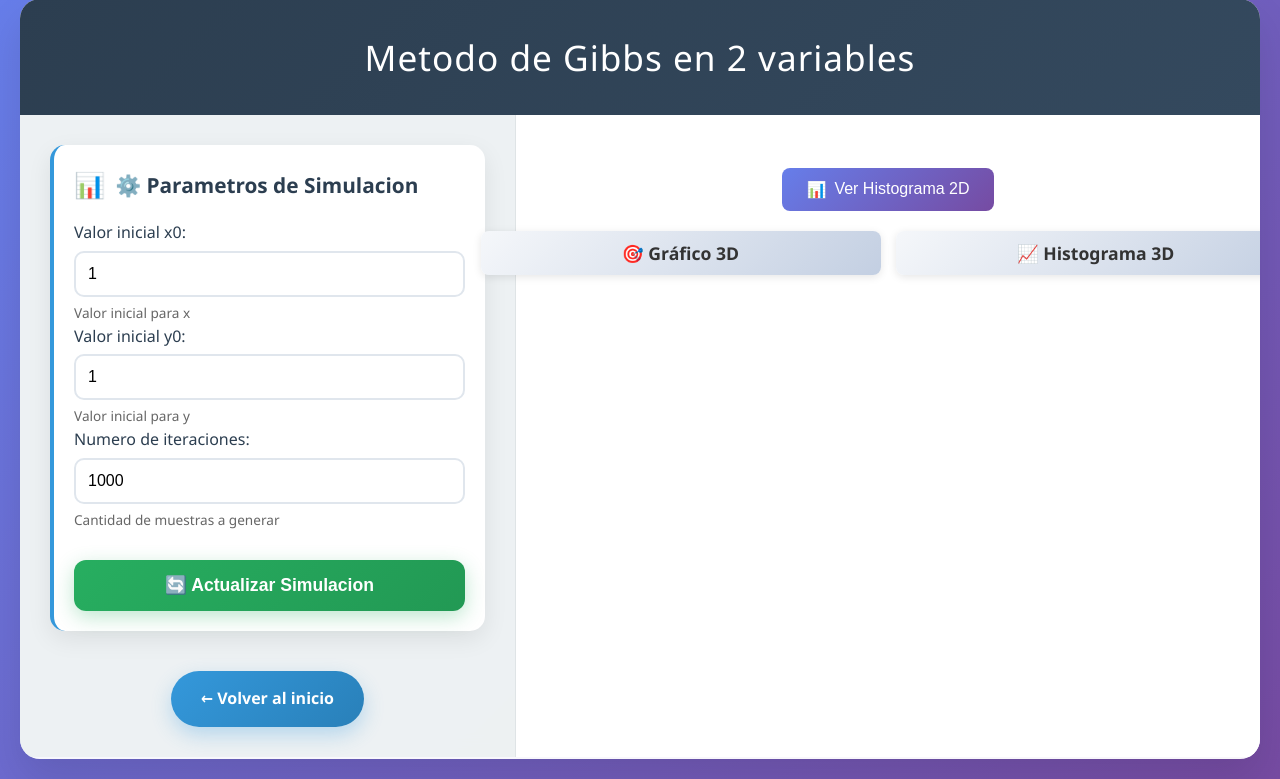
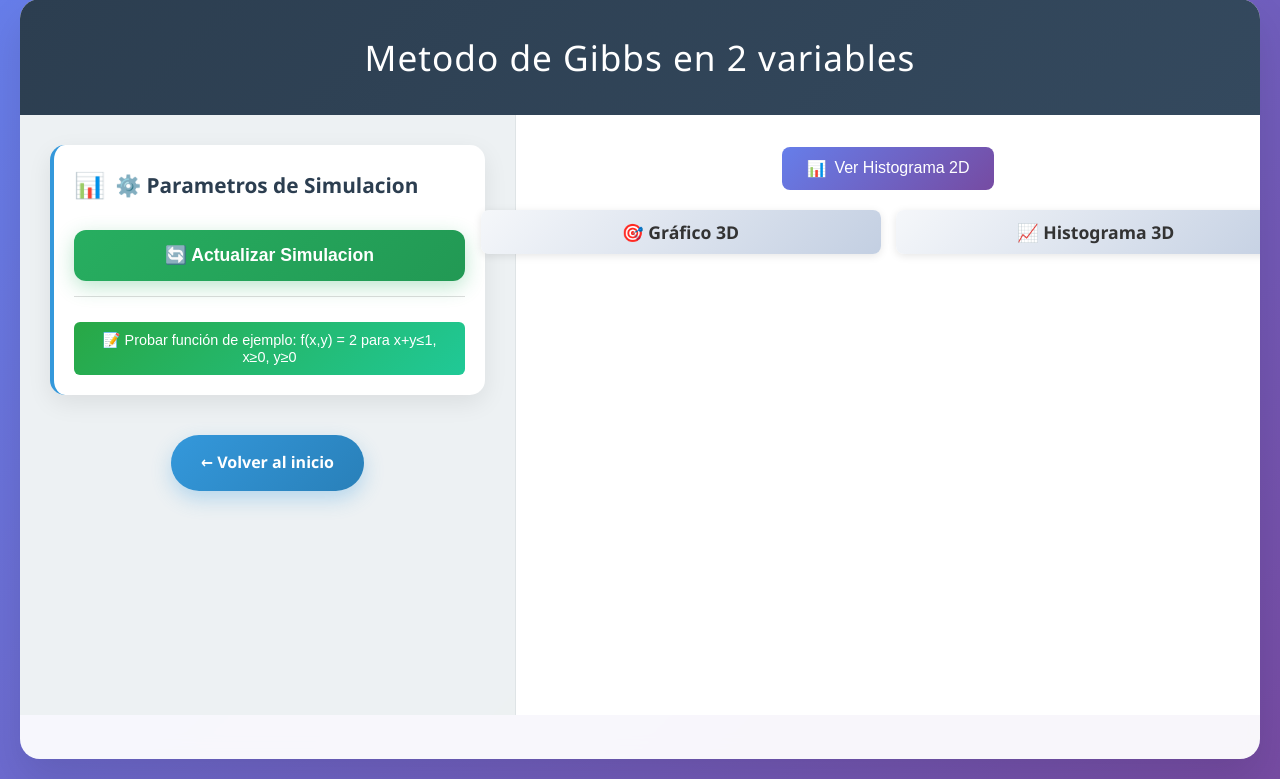
Before and after one commit to isaacwide/SFP, a Flask app: page /gibbs2 in a window 1280 px wide. Shown: the part 21-800 px from the top of the page. Run offline with Flask 3, Linux system fonts and the light colour scheme; some libraries are stand-ins or nearby versions.

Commit message:
funcion de jemplo en Gibbs

```diff
--- a/templates/grafic3d.html
+++ b/templates/grafic3d.html
@@ -39,6 +39,24 @@
 
         .info-card {
             margin-bottom: 20px;
+        }
+
+        .ejemplo-button {
+            background: linear-gradient(135deg, #28a745 0%, #20c997 100%);
+            color: white;
+            border: none;
+            padding: 10px 16px;
+            border-radius: 6px;
+            font-size: 0.9rem;
+            cursor: pointer;
+            width: 100%;
+            transition: all 0.3s ease;
+            margin-top: 10px;
+        }
+
+        .ejemplo-button:hover {
+            transform: translateY(-1px);
+            box-shadow: 0 3px 8px rgba(40, 167, 69, 0.3);
         }
 
         /* Nuevos estilos para vista dual */
@@ -145,25 +163,13 @@
                         </div>
                         {% endif %}
 
-                        {% if distribucion == 'gibbs2'%}
+                        <button type="submit" class="update-button">🔄 Actualizar Simulacion</button>
 
-                        <div class="input-group">
-                            <label for="x">Valor inicial x0:</label>
-                            <input type="number" id="x" name="x" min="0" max="10" value="1" required>
-                            <small>Valor inicial para x</small>
-
-                            <label for="y">Valor inicial y0:</label>
-                            <input type="number" id="y" name="y" min="0" max="10" value="1" required>
-                            <small>Valor inicial para y</small>
-
-                            <label for="n">Numero de iteraciones:</label>
-                            <input type="number" id="n" name="n" min="100" max="100000" value="1000" required>
-                            <small>Cantidad de muestras a generar</small>
+                        <div style="margin-top: 15px; padding-top: 15px; border-top: 1px solid #ddd;">
+                            <button type="button" id="ejemplo-btn" class="ejemplo-button">
+                                📝 Probar función de ejemplo: f(x,y) = 2 para x+y≤1, x≥0, y≥0
+                            </button>
                         </div>
-
-                        {% endif %}
-
-                        <button type="submit" class="update-button">🔄 Actualizar Simulacion</button>
                     </form>
                 </div>
 
@@ -206,6 +212,7 @@
             </div>
         </div>
     </div>
+
     <script>
         let currentView = 'dual'; // 'dual' o 'histogram2d'
         let currentSamples = [];
@@ -259,53 +266,53 @@
             };
         }
 
-        // Funciones para Gebbs
-            function x_y(y) {
-                 let u = Math.random();
-                const discriminant = 4 * (y*y + 3*y + 1 + u*(6*y + 8));
-                return (-3*y - 2 + Math.sqrt(Math.max(0, discriminant))) / 2;
-            }
-
-            function y_x(x) {
-                let u = Math.random();
-                const base = x + 1;
-                const discriminant = base*base + 3*u*(2*x + 5);
-                return 2*(-base + Math.sqrt(Math.max(0, discriminant))) / 3;
-            }
-
-            function gebbs(n, x, y) {
-                let x0 = x;
-                let y0 = y;
-                let samples = [[x0, y0]];
-
-                for (let i = 0; i < n; i++) {
-                    let x_n = x_y(samples[i][1]); // x_n depende de y_{i}
-                    let y_n = y_x(x_n);           // y_n depende de x_{n}
-                    samples.push([x_n, y_n]);
-                }
-                return samples;
-            }
-
-        // functions for Gibbs 2
-
-        function x_given_y(y) {
+        // Funciones para Gebbs - Función de ejemplo f(x,y) = 2
+        function x_given_y_ejemplo(y) {
+            // f(x|y) = u(1-y) donde u es uniforme en [0, x/(1-y)]
             let u = Math.random();
-            return u*(1-y)
-
-        }
-        function y_given_x(x) {
-            let u = Math.random();
-            return u*(1-x)
+            return u * (1 - y);
         }
 
-        function gibbs2(n, x, y) {
+        function y_given_x_ejemplo(x) {
+            // f(y|x) = u(1-x) donde u es uniforme en [0, x/(1-y)]
+            let u = Math.random();
+            return u * (1 - x);
+        }
+
+        function gebbs_ejemplo(n, x, y) {
             let x0 = x;
             let y0 = y;
             let samples = [[x0, y0]];
 
             for (let i = 0; i < n; i++) {
-                let x_n = x_given_y(samples[i][1]); // x_n depende de y_{i}
-                let y_n = y_given_x(x_n);           // y_n depende de x_{n}
+                let x_n = x_given_y_ejemplo(samples[i][1]);
+                let y_n = y_given_x_ejemplo(samples[i][0]);
+                samples.push([x_n, y_n]);
+            }
+            return samples;
+        }
+
+        // Funciones para Gebbs - Función original
+        function x_y(y) {
+            let u_1 = Math.random();
+            let delta1 = Math.sqrt(Math.max((4 * (y ** 2)) + (12 * y) + 4 + (32 * u_1) + (24 * y * u_1), 0));
+            return ((-(3 * y) - 2 + delta1) / 2);
+        }
+
+        function y_x(x) {
+            let u_1 = Math.random();
+            let delta2 = Math.sqrt(Math.max((x ** 2) + (2 * x) + 1 + (6 * u_1 * x) + (15 * x), 0));
+            return ((-(2 * x) - 2 + (2 * delta2)) / 3);
+        }
+
+        function gebbs(n, x, y) {
+            let x0 = x;
+            let y0 = y;
+            let samples = [[x0, y0]];
+
+            for (let i = 0; i < n; i++) {
+                let x_n = x_y(samples[i][1]);
+                let y_n = y_x(samples[i][0]);
                 samples.push([x_n, y_n]);
             }
             return samples;
@@ -393,27 +400,6 @@
                 };
 
                 Plotly.newPlot("histo2d", [hist2d], layout);
-            } else if (currentDistribution === 'gibbs2') {
-                // Para Gibbs en 2 variables, crear histograma 2D de las posiciones
-                const x_vals = currentSamples.map(p => p[0]);
-                const y_vals = currentSamples.map(p => p[1]);
-
-                let hist2d = {
-                    x: x_vals,
-                    y: y_vals,
-                    type: "histogram2d",
-                    colorscale: "Viridis",
-                    name: 'Histograma 2D'
-                };
-
-                const layout = {
-                    margin: { l: 40, r: 20, b: 40, t: 20 },
-                    xaxis: { title: 'X' },
-                    yaxis: { title: 'Y' }
-                };
-
-                Plotly.newPlot("histo2d", [hist2d], layout);
-
             }
         }
 
@@ -424,12 +410,12 @@
                 let trace3d = {
                     x: currentSamples.map(p => p[0]),
                     y: currentSamples.map(p => p[1]),
-                    z: currentSamples.map(() => 1), // Altura fija de 1
+                    z: currentSamples.map((p, i) => i),
                     mode: 'markers',
                     type: 'scatter3d',
                     marker: {
                         size: 3,
-                        color: currentSamples.map(() => 1), // Color acorde a altura fija
+                        color: currentSamples.map((p, i) => i),
                         colorscale: 'Viridis',
                         opacity: 0.8
                     },
@@ -513,53 +499,6 @@
                 };
 
                 Plotly.newPlot('histograma3d', [histogram3DTrace], layout3d);
-            }else if (currentDistribution === 'gibbs2'){
-                let trace3d = {
-                    x: currentSamples.map(p => p[0]),
-                    y: currentSamples.map(p => p[1]),
-                    z: currentSamples.map(() => 1), // Altura fija de 1
-                    mode: 'markers',
-                    type: 'scatter3d',
-                    marker: {
-                        size: 3,
-                        color: currentSamples.map(() => 1), // Color acorde a altura fija
-                        colorscale: 'Viridis',
-                        opacity: 0.8
-                    },
-                    name: 'Muestras Gibbs'
-                };
-
-                const layout3d = {
-                    margin: { l: 10, r: 10, b: 10, t: 10 },
-                    scene: {
-                        xaxis: { title: 'X' },
-                        yaxis: { title: 'Y' },
-                        zaxis: { title: 'Iteración' },
-                        camera: { eye: { x: 1.5, y: 1.5, z: 1.5 } }
-                    }
-                };
-
-                Plotly.newPlot('grafica3d', [trace3d], layout3d);
-
-                // Histograma 3D
-                const histogramData = calculate2DHistogram(
-                    currentSamples.map(p => p[0]),
-                    currentSamples.map(p => p[1]),
-                    20
-                );
-
-                let histogram3DTrace = {
-                    x: histogramData.x,
-                    y: histogramData.y,
-                    z: histogramData.z,
-                    type: 'surface',
-                    colorscale: 'Viridis',
-                    opacity: 0.8,
-                    name: 'Histograma 3D'
-                };
-
-                Plotly.newPlot('histograma3d', [histogram3DTrace], layout3d);
-
             }
         }
 
@@ -569,6 +508,54 @@
             const form = document.getElementById("formulario");
             const downloadCard = document.getElementById("download-card");
             const downloadBtn = document.getElementById("download-btn");
+            const ejemploBtn = document.getElementById("ejemplo-btn");
+
+            // Botón de ejemplo para función f(x,y) = 2
+            if (ejemploBtn && currentDistribution === 'gebbs') {
+                ejemploBtn.addEventListener("click", function() {
+                    // Usar valores predeterminados para el ejemplo
+                    const x = 0.5;
+                    const y = 0.3;
+                    const n = 1000;
+
+                    // Actualizar los campos del formulario
+                    document.getElementById('x').value = x;
+                    document.getElementById('y').value = y;
+                    document.getElementById('n').value = n;
+
+                    // Generar muestras con la función de ejemplo
+                    currentSamples = gebbs_ejemplo(n, x, y);
+                    createDualCharts();
+
+                    downloadCard.style.display = 'block';
+
+                    // Mostrar mensaje informativo
+                    const mensaje = document.createElement('div');
+                    mensaje.style.cssText = `
+                        background: linear-gradient(135deg, #d4edda, #c3e6cb);
+                        color: #155724;
+                        padding: 10px;
+                        border-radius: 5px;
+                        margin-top: 10px;
+                        font-size: 0.9rem;
+                        border-left: 4px solid #28a745;
+                    `;
+                    mensaje.innerHTML = `
+                        <strong>✅ Función de ejemplo aplicada:</strong><br>
+                        f(x,y) = 2 para x+y≤1, x≥0, y≥0<br>
+                        <small>Valores iniciales: x₀=${x}, y₀=${y}, n=${n}</small>
+                    `;
+
+                    ejemploBtn.parentNode.appendChild(mensaje);
+
+                    // Remover mensaje después de 5 segundos
+                    setTimeout(() => {
+                        if (mensaje.parentNode) {
+                            mensaje.parentNode.removeChild(mensaje);
+                        }
+                    }, 5000);
+                });
+            }
 
             if (form) {
                 form.addEventListener("submit", function(e) {
@@ -615,18 +602,6 @@
 
                         currentSamples = x_vals.map((x, i) => [x, y_vals[i]]);
                         createDualCharts();
-                    }else if (currentDistribution === 'gibbs2'){
-                        const x = Number(document.getElementById('x').value);
-                        const y = Number(document.getElementById('y').value);
-                        const n = Number(document.getElementById('n').value);
-
-                        if (isNaN(x) || isNaN(y) || isNaN(n)) {
-                            alert("Por favor ingresa valores numericos validos");
-                            return;
-                        }
-
-                        currentSamples = gibbs2(n, x, y);
-                        createDualCharts();
                     }
 
                     downloadCard.style.display = 'block';
```
